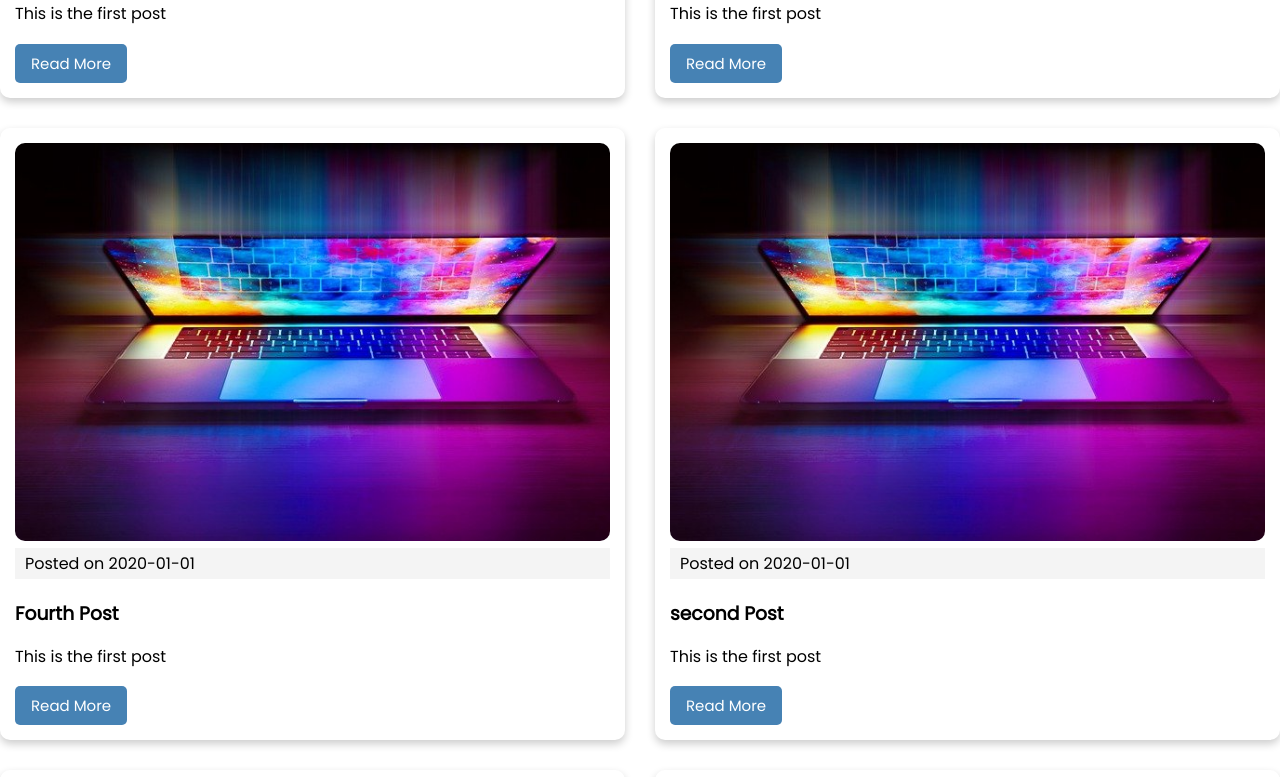
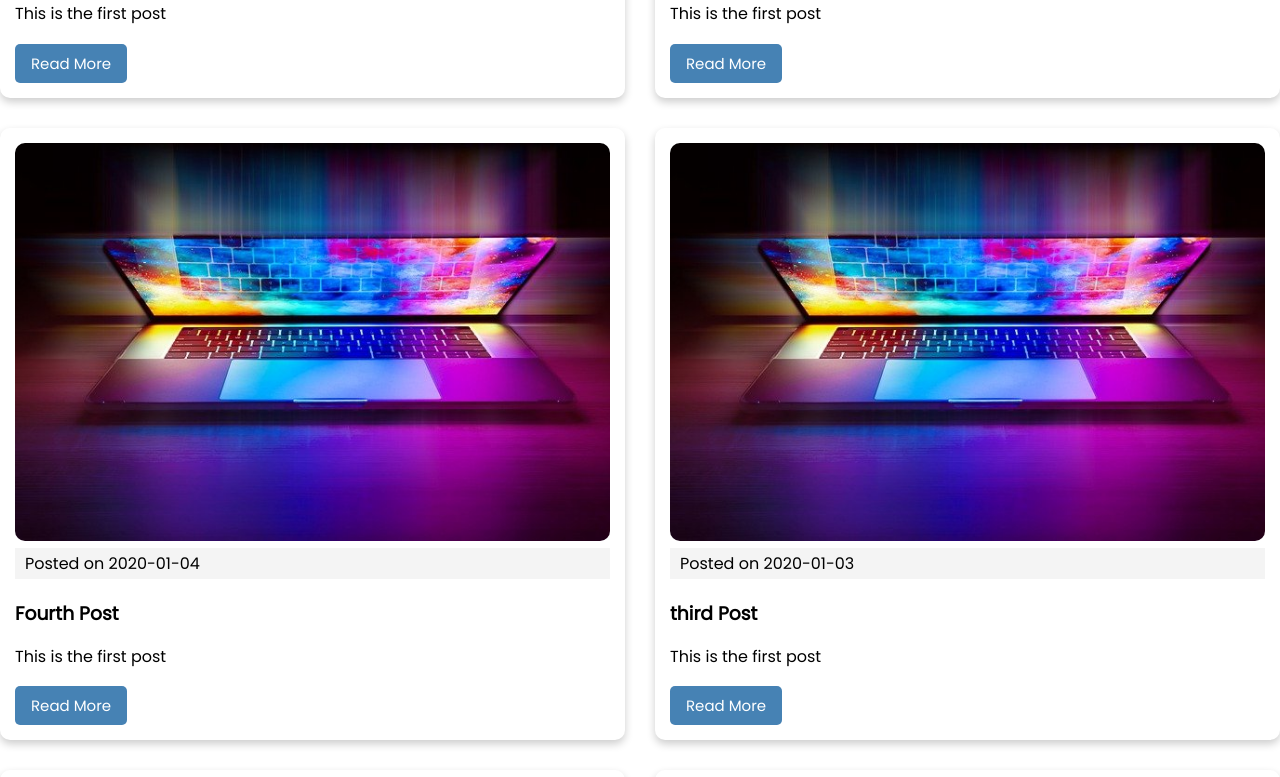
Before and after one commit to ghulamyazdani/CommunityVerse, a Next.js app: page / in a window 1280 px wide. Shown: the part 600-1377 px from the top of the page. Built offline with nearby package versions, Linux system fonts and the light colour scheme.

Commit message:
blogs list ordered

```diff
--- a/components/Post.tsx
+++ b/components/Post.tsx
@@ -1,3 +1,4 @@
+/* eslint-disable @next/next/link-passhref */
 /* eslint-disable @next/next/no-img-element */
 import React from "react";
 import { postprop } from "../types/interface";
@@ -11,7 +12,7 @@ export default function Post({ post }: postprop) {
       <h3>{post.frontmatter.title}</h3>
       <p>{post.frontmatter.excerpt}</p>
       <Link href={`/blog/${post.slug}`}>
-        <a className="btn">Read More</a>
+        <div className="btn">Read More</div>
       </Link>
     </div>
   );
--- a/package.json
+++ b/package.json
@@ -11,7 +11,7 @@
   },
   "dependencies": {
     "gray-matter": "^4.0.3",
-    "marked": "^4.0.10",
+    "marked": "^4.0.0",
     "next": "12.0.8",
     "node-sass": "^6.0.1",
     "react": "17.0.2",
--- a/pages/index.tsx
+++ b/pages/index.tsx
@@ -7,6 +7,7 @@ import path from "path";
 import matter from "gray-matter";
 import Post from "../components/Post";
 import { postInt } from "../types/interface";
+import { sortByDate } from "../utils";
 
 const Home: NextPage<any> = ({ posts }) => {
   return (
@@ -45,7 +46,7 @@ export async function getStaticProps() {
 
   return {
     props: {
-      posts,
+      posts: posts.sort(sortByDate),
     },
   };
 }
--- a/posts/fifth.md
+++ b/posts/fifth.md
@@ -1,6 +1,6 @@
 ---
 title: "Fifth Post"
-date: "2020-01-01"
+date: "2020-01-05"
 excerpt: "This is the first post"
 cover_image: "/images/laptop.jpg"
 ---
--- a/posts/first.md
+++ b/posts/first.md
@@ -4,9 +4,3 @@ date: "2020-01-01"
 excerpt: "This is the first post"
 cover_image: "/images/laptop.jpg"
 ---
-
-## heloo Started
-
-h1. This is the first post
-sd;j
-`sdhkjsdhkj`
--- a/posts/fourth.md
+++ b/posts/fourth.md
@@ -1,6 +1,6 @@
 ---
 title: "Fourth Post"
-date: "2020-01-01"
+date: "2020-01-04"
 excerpt: "This is the first post"
 cover_image: "/images/laptop.jpg"
 ---
--- a/posts/second.md
+++ b/posts/second.md
@@ -1,6 +1,6 @@
 ---
 title: "second Post"
-date: "2020-01-01"
+date: "2020-01-02"
 excerpt: "This is the first post"
 cover_image: "/images/laptop.jpg"
 ---
--- a/posts/sixth.md
+++ b/posts/sixth.md
@@ -1,6 +1,6 @@
 ---
 title: "sixth Post"
-date: "2020-01-01"
+date: "2020-01-06"
 excerpt: "This is the first post"
 cover_image: "/images/laptop.jpg"
 ---
--- a/posts/third.md
+++ b/posts/third.md
@@ -1,6 +1,6 @@
 ---
 title: "third Post"
-date: "2020-01-01"
+date: "2020-01-03"
 excerpt: "This is the first post"
 cover_image: "/images/laptop.jpg"
 ---
--- /dev/null
+++ b/utils/index.tsx
@@ -0,0 +1,3 @@
+export const sortByDate = (a, b) => {
+  return new Date(b.frontmatter.date) - new Date(a.frontmatter.date);
+};
```
Also changed, not shown: pages/blog/[slug].tsx (+23 -4 lines), 1 other file (tests, documents, lock files or other folders).
